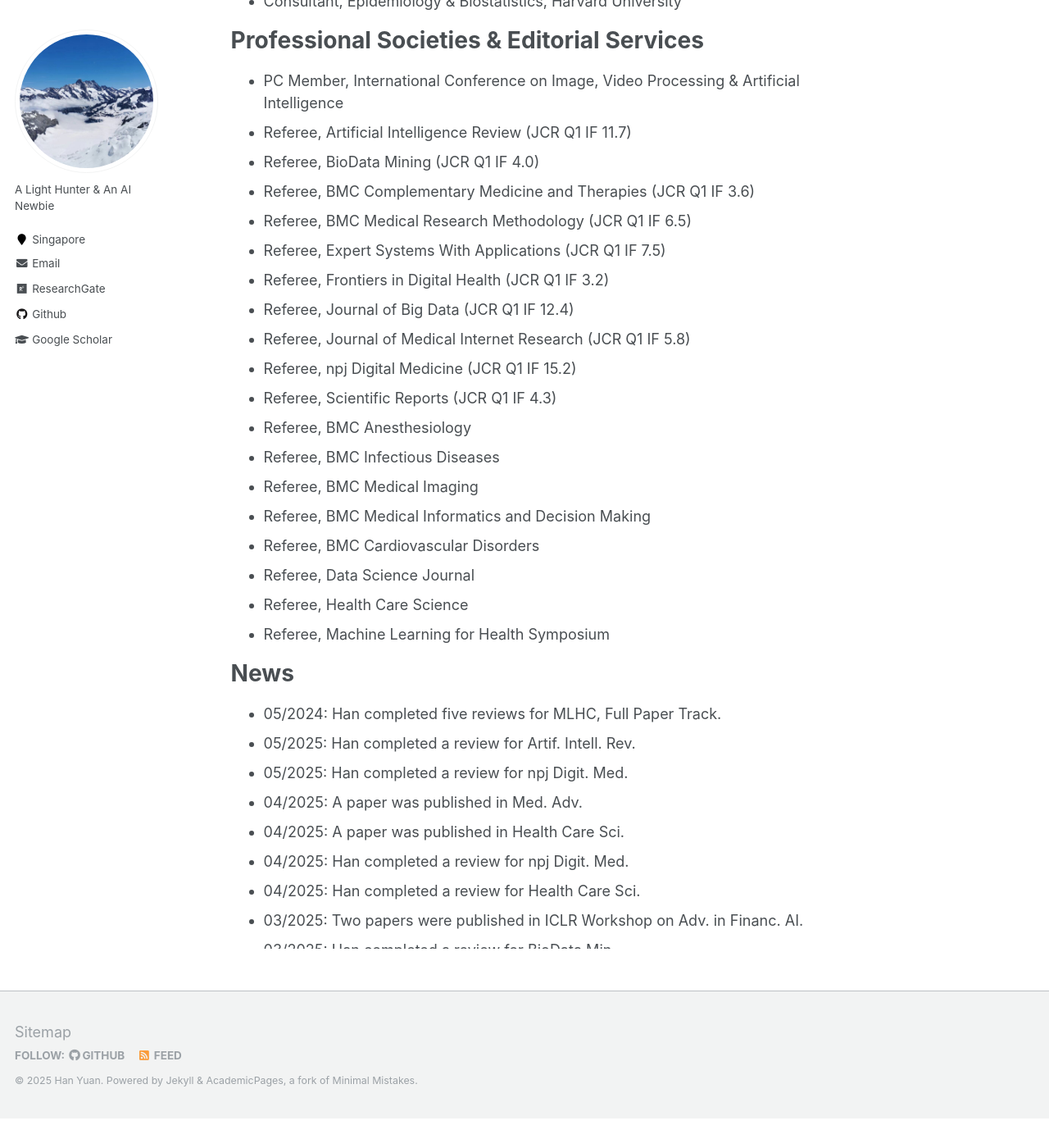
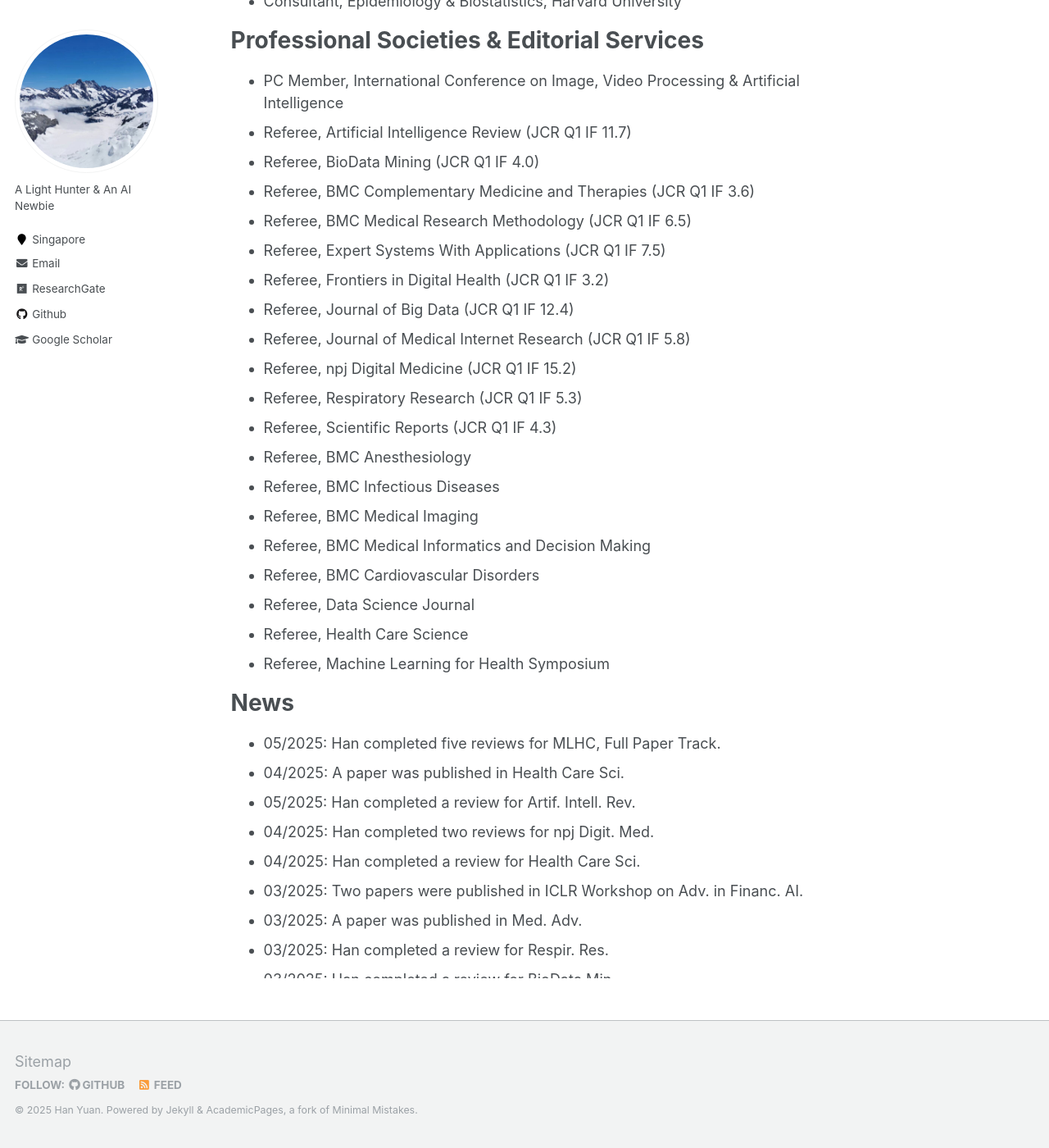
Before and after one commit to Han-Yuan-Med/Han-Yuan-Med.github.io, a Jekyll site: the page built from _pages/about.md, in a window 1280 px wide and 1400 px high, scrolled down 906 px. Shown: the whole window at 82% size. Built offline with Jekyll 4.4.1, drawn with Linux system fonts in a browser that asks for light colours; before the commit the page ends 2270 px from its top, so only the background shows below that.

Commit message:
Update about.md

```diff
--- a/_pages/about.md
+++ b/_pages/about.md
@@ -32,6 +32,7 @@
 * Referee, Journal of Big Data (JCR Q1 IF 12.4)
 * Referee, Journal of Medical Internet Research (JCR Q1 IF 5.8)
 * Referee, npj Digital Medicine (JCR Q1 IF 15.2)
+* Referee, Respiratory Research (JCR Q1 IF 5.3)
 * Referee, Scientific Reports (JCR Q1 IF 4.3)
 * Referee, BMC Anesthesiology
 * Referee, BMC Infectious Diseases
@@ -44,14 +45,14 @@
 
 # News
 <ul style="width: auto; height: 300px; overflow: auto">
-  <li>05/2024: Han completed five reviews for MLHC, Full Paper Track.</li>
+  <li>05/2025: Han completed five reviews for MLHC, Full Paper Track.</li>
+  <li>04/2025: A paper was published in Health Care Sci.</li>
   <li>05/2025: Han completed a review for Artif. Intell. Rev.</li>
-  <li>05/2025: Han completed a review for npj Digit. Med.</li>
-  <li>04/2025: A paper was published in Med. Adv.</li>
-  <li>04/2025: A paper was published in Health Care Sci.</li>
-  <li>04/2025: Han completed a review for npj Digit. Med.</li>
+  <li>04/2025: Han completed two reviews for npj Digit. Med.</li>
   <li>04/2025: Han completed a review for Health Care Sci.</li>
   <li>03/2025: Two papers were published in ICLR Workshop on Adv. in Financ. AI.</li>
+  <li>03/2025: A paper was published in Med. Adv.</li>
+  <li>03/2025: Han completed a review for Respir. Res.</li>
   <li>03/2025: Han completed a review for BioData Min.</li>
   <li>03/2025: Han completed a review for BMC Complement. Med. Ther.</li>
   <li>02/2025: Two papers were published in Med. Adv.</li>
```
